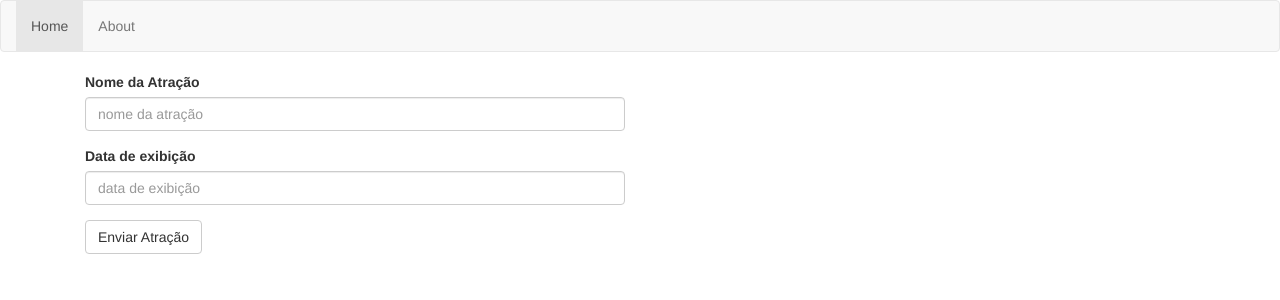
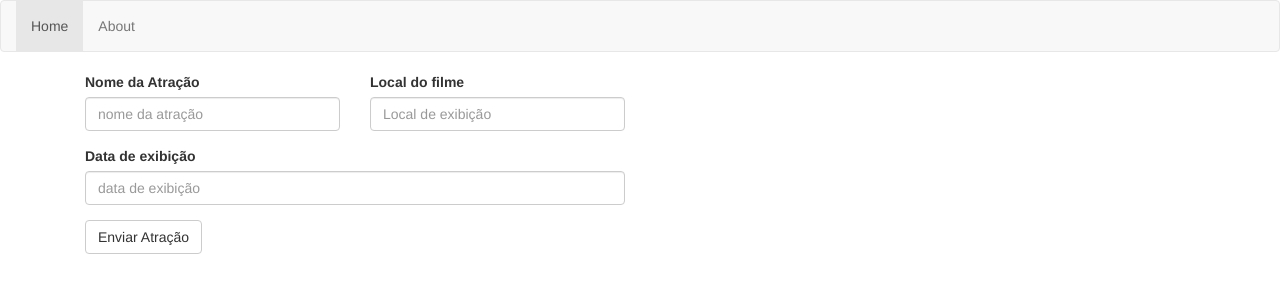
Before and after one commit to lucasaugustodeveloper/serie-tv, a React (Create React App) app: page / in a window 1280 px wide. Shown: the top 300 px of the page. Built offline with nearby package versions, Linux system fonts and the light colour scheme.

Commit message:
adicionado o local de exibição do filme

```diff
--- a/src/App/App.js
+++ b/src/App/App.js
@@ -19,7 +19,8 @@ class App extends Component {
       atracoes: [],
       id: 0,
       atracao: '',
-      hour: ''
+      hour: '',
+      type: ''
     }
 
     this.handleInputChange = this.handleInputChange.bind(this);
@@ -72,6 +73,8 @@ class App extends Component {
 
         <main className="container">
             <div className="col-md-6">
+              <div className="row">
+                <div className="col-md-6">
                   <div className="form-group">
                     <Label
                       name='atracao'
@@ -84,6 +87,23 @@ class App extends Component {
                       value={ this.state.atracao }
                       handleInputChange={ this.handleInputChange }
                     />
+                  </div>
+                </div>
+                <div className="col-md-6">
+                  <div className="form-group">
+                    <Label
+                      name="type"
+                      displayName="Local do filme"
+                    />
+                    <Input
+                      type="text"
+                      placeholder="Local de exibição"
+                      name="type"
+                      value={ this.state.type }
+                      handleInputChange={ this.handleInputChange }
+                    />
+                  </div>
+                </div>
               </div>
 
               <div className="form-group">
```
Lines whose indentation alone changed are shown as unchanged.
